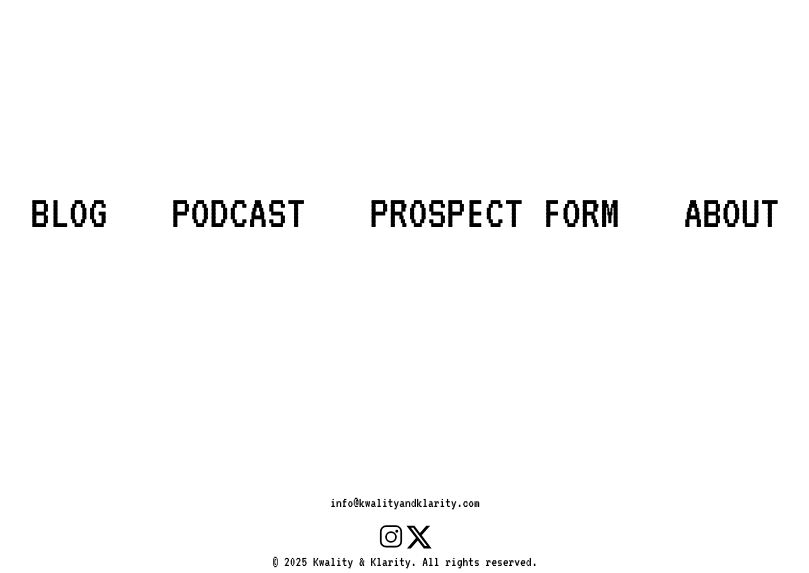
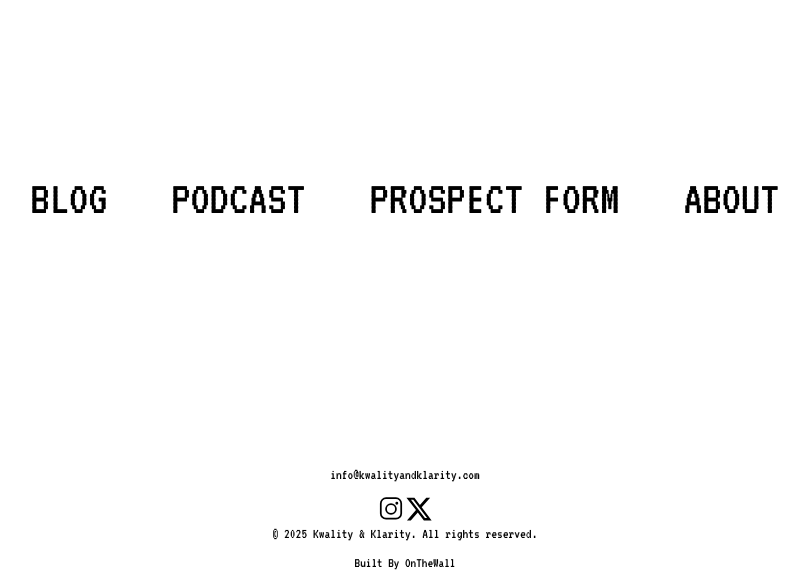
Before and after one commit to junokira/kandk, a plain HTML site: page index.html in a window 1280 px wide. Shown: the part 227-800 px from the top of the page, without its empty margins (235-1044 px from the left). Drawn offline with nearby package versions, Linux system fonts and the light colour scheme.

Commit message:
Update index.html

```diff
--- a/index.html
+++ b/index.html
@@ -162,6 +162,11 @@
             </a>
         </div>
         <div>© 2025 Kwality & Klarity. All rights reserved.</div>
+        <div class="mt-2 text-sm">
+            <a href="https://onthewall.site" target="_blank" rel="noopener noreferrer" class="hover:underline">
+                Built By OnTheWall
+            </a>
+        </div>
     </footer>
 
     <script>
```
